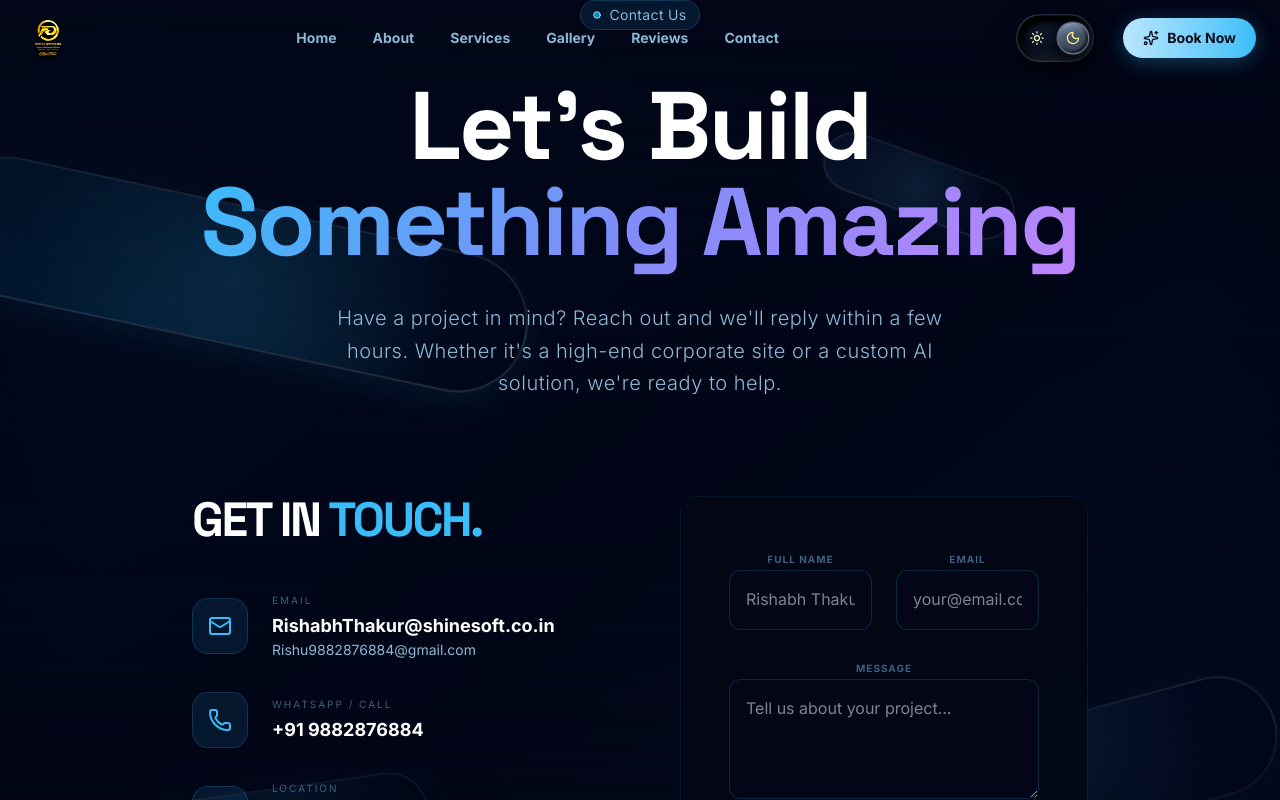
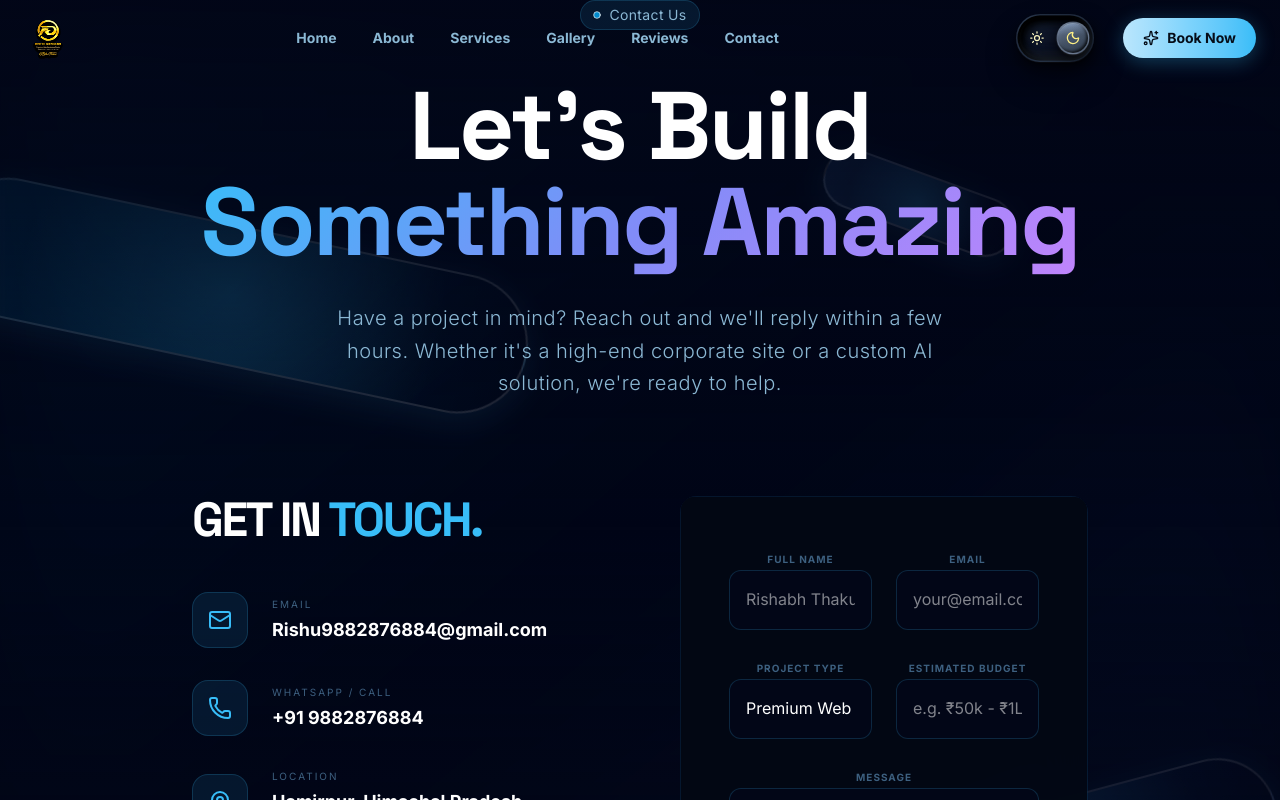
Before and after one commit to rishiithakur/designs.in, a Next.js app: page /contact in a window 1280 px wide. Shown: the top 800 px of the page. Built offline with nearby package versions, Linux system fonts and the light colour scheme; a web font is replaced by a local one.

Commit message:
Update email, enhance contact form and fix deployment

```diff
--- a/src/app/contact/page.tsx
+++ b/src/app/contact/page.tsx
@@ -3,11 +3,39 @@
 import Navbar from "@/components/Navbar";
 import Footer from "@/components/Footer";
 import { motion } from "framer-motion";
-import { Mail, Phone, MapPin, Send } from "lucide-react";
+import { Mail, Phone, MapPin, Send, CheckCircle2 } from "lucide-react";
 import { ShineBorder } from "@/components/ui/shine-border";
 import { HeroGeometric } from "@/components/ui/shape-landing-hero";
+import React, { useState } from "react";
 
 export default function ContactPage() {
+  const [isSubmitting, setIsSubmitting] = useState(false);
+  const [isSubmitted, setIsSubmitted] = useState(false);
+
+  const handleSubmit = async (e: React.FormEvent<HTMLFormElement>) => {
+    e.preventDefault();
+    setIsSubmitting(true);
+
+    const formData = new FormData(e.currentTarget);
+    try {
+      const response = await fetch("https://formsubmit.co/ajax/Rishu9882876884@gmail.com", {
+        method: "POST",
+        body: formData,
+        headers: {
+          'Accept': 'application/json'
+        }
+      });
+
+      if (response.ok) {
+        setIsSubmitted(true);
+      }
+    } catch (err) {
+      console.error("Submission error:", err);
+    } finally {
+      setIsSubmitting(false);
+    }
+  };
+
   return (
     <main className="min-h-screen bg-[var(--bg)] text-[var(--text)]">
       <Navbar />
@@ -40,9 +68,6 @@ export default function ContactPage() {
                       Email
                     </p>
                     <p className="text-lg font-bold text-[var(--text)]">
-                      RishabhThakur@shinesoft.co.in
-                    </p>
-                    <p className="text-sm text-[var(--text2)]">
                       Rishu9882876884@gmail.com
                     </p>
                   </div>
@@ -92,12 +117,27 @@ export default function ContactPage() {
                 borderWidth={1}
                 className="!bg-[var(--acc-dim)] backdrop-blur-xl p-0"
               >
+                {isSubmitted ? (
+                  <div className="p-8 md:p-12 text-center py-20 flex flex-col items-center justify-center">
+                    <div className="w-20 h-20 rounded-full bg-green-500/10 flex items-center justify-center text-green-400 mb-6 border border-green-500/30">
+                      <CheckCircle2 className="w-10 h-10" />
+                    </div>
+                    <h3 className="text-2xl font-bold text-white mb-4">Message Sent!</h3>
+                    <p className="text-[var(--text2)] max-w-sm">
+                      Thank you for reaching out. We have received your message and will get back to you shortly.
+                    </p>
+                    <button
+                      onClick={() => setIsSubmitted(false)}
+                      className="mt-8 text-sm font-bold text-[#38bdf8] hover:underline"
+                    >
+                      Send another message
+                    </button>
+                  </div>
+                ) : (
                   <form
                     className="p-8 md:p-12 space-y-6"
-                  action="https://formsubmit.co/Rishu9882876884@gmail.com"
-                  method="POST"
+                    onSubmit={handleSubmit}
                   >
-                  <input type="hidden" name="_next" value="/thank-you" />
                     <input type="hidden" name="_captcha" value="false" />
 
                     <div className="grid grid-cols-1 md:grid-cols-2 gap-6">
@@ -127,6 +167,34 @@ export default function ContactPage() {
                       </div>
                     </div>
 
+                    <div className="grid grid-cols-1 md:grid-cols-2 gap-6">
+                      <div className="space-y-2">
+                        <label className="text-[10px] font-bold uppercase tracking-widest text-[var(--text3)]">
+                          Project Type
+                        </label>
+                        <select
+                          name="project_type"
+                          className="w-full bg-[var(--bg)] border border-[var(--acc-border)] rounded-xl px-4 py-4 focus:border-[var(--acc)] outline-none transition-colors text-[var(--text)] appearance-none"
+                        >
+                          <option>Premium Web Design</option>
+                          <option>AI Photo/Video Editing</option>
+                          <option>Branding & Identity</option>
+                          <option>Digital Strategy</option>
+                        </select>
+                      </div>
+                      <div className="space-y-2">
+                        <label className="text-[10px] font-bold uppercase tracking-widest text-[var(--text3)]">
+                          Estimated Budget
+                        </label>
+                        <input
+                          name="budget"
+                          type="text"
+                          className="w-full bg-[var(--bg)] border border-[var(--acc-border)] rounded-xl px-4 py-4 focus:border-[var(--acc)] outline-none transition-colors text-[var(--text)]"
+                          placeholder="e.g. ₹50k - ₹1L"
+                        />
+                      </div>
+                    </div>
+
                     <div className="space-y-2">
                       <label className="text-[10px] font-bold uppercase tracking-widest text-[var(--text3)]">
                         Message
@@ -135,18 +203,20 @@ export default function ContactPage() {
                         required
                         name="message"
                         className="w-full bg-[var(--bg)] border border-[var(--acc-border)] rounded-xl px-4 py-4 focus:border-[var(--acc)] outline-none transition-colors min-h-[120px] text-[var(--text)]"
-                      placeholder="Tell us about your project..."
+                        placeholder="Tell us about your project requirements..."
                       ></textarea>
                     </div>
 
                     <button
                       type="submit"
-                    className="w-full py-5 rounded-xl bg-[var(--acc)] text-white font-bold text-lg flex items-center justify-center gap-3 hover:scale-[1.02] active:scale-95 transition-all shadow-[0_0_20px_var(--acc-glow)]"
+                      disabled={isSubmitting}
+                      className="w-full py-5 rounded-xl bg-[var(--acc)] text-white font-bold text-lg flex items-center justify-center gap-3 hover:scale-[1.02] active:scale-95 transition-all shadow-[0_0_20px_var(--acc-glow)] disabled:opacity-50 disabled:cursor-not-allowed"
                     >
-                    Send Message
+                      {isSubmitting ? "Sending..." : "Send Message"}
                       <Send className="w-5 h-5" />
                     </button>
                   </form>
+                )}
               </ShineBorder>
             </motion.div>
           </div>
--- a/src/components/Footer.tsx
+++ b/src/components/Footer.tsx
@@ -104,9 +104,9 @@ export default function Footer() {
             <p className="text-[var(--text2)] text-sm mb-6">
               Currently accepting new projects for Q3 2026. Let's build something extraordinary.
             </p>
-            <a href="mailto:hello@rishiidesigns.com" className="inline-flex items-center gap-2 px-6 py-3 rounded-full bg-[var(--acc-dim)] border border-[var(--acc-border)] hover:border-[#38bdf8]/50 hover:bg-[#38bdf8]/10 text-[var(--text)] text-sm font-bold transition-all group">
+            <a href="mailto:Rishu9882876884@gmail.com" className="inline-flex items-center gap-2 px-6 py-3 rounded-full bg-[var(--acc-dim)] border border-[var(--acc-border)] hover:border-[#38bdf8]/50 hover:bg-[#38bdf8]/10 text-[var(--text)] text-sm font-bold transition-all group">
               <Mail className="w-4 h-4 text-[#38bdf8]" />
-              hello@rishiidesigns.com
+              Rishu9882876884@gmail.com
               <ArrowUpRight className="w-4 h-4 ml-2 opacity-50 group-hover:opacity-100 group-hover:translate-x-1 group-hover:-translate-y-1 transition-all" />
             </a>
           </div>
--- a/src/components/ui/card-carousel.tsx
+++ b/src/components/ui/card-carousel.tsx
@@ -36,7 +36,6 @@ export const CardCarousel: React.FC<CarouselProps> = ({
   title = "Curated Gallery",
   subtitle = "A glimpse into our high-performance architectural design and editorial excellence."
 }) => {
-  console.log("CardCarousel images:", images);
 
 
   return (
--- a/src/components/ui/neon-flow.tsx
+++ b/src/components/ui/neon-flow.tsx
@@ -34,8 +34,9 @@ export function TubesBackground({
       if (!canvasRef.current) return;
 
       try {
-        // Dynamic import for ESM support
-        const module = await import("https://cdn.jsdelivr.net/npm/threejs-components@0.0.19/build/cursors/tubes1.min.js");
+        // Dynamic import for ESM support (using new Function to bypass TS build check)
+        const importModule = new Function('url', 'return import(url)');
+        const module = await importModule("https://cdn.jsdelivr.net/npm/threejs-components@0.0.19/build/cursors/tubes1.min.js");
 
         // Try to find the constructor in various possible export locations
         const TubesCursor = module.TubesCursor || module.default || (typeof module === 'function' ? module : null);
@@ -73,7 +74,6 @@ export function TubesBackground({
     return () => {
       mounted = false;
       if (cleanup) cleanup();
-      if (scriptCleanup) scriptCleanup();
     };
   }, []);
 
```
Lines whose indentation alone changed are shown as unchanged.
